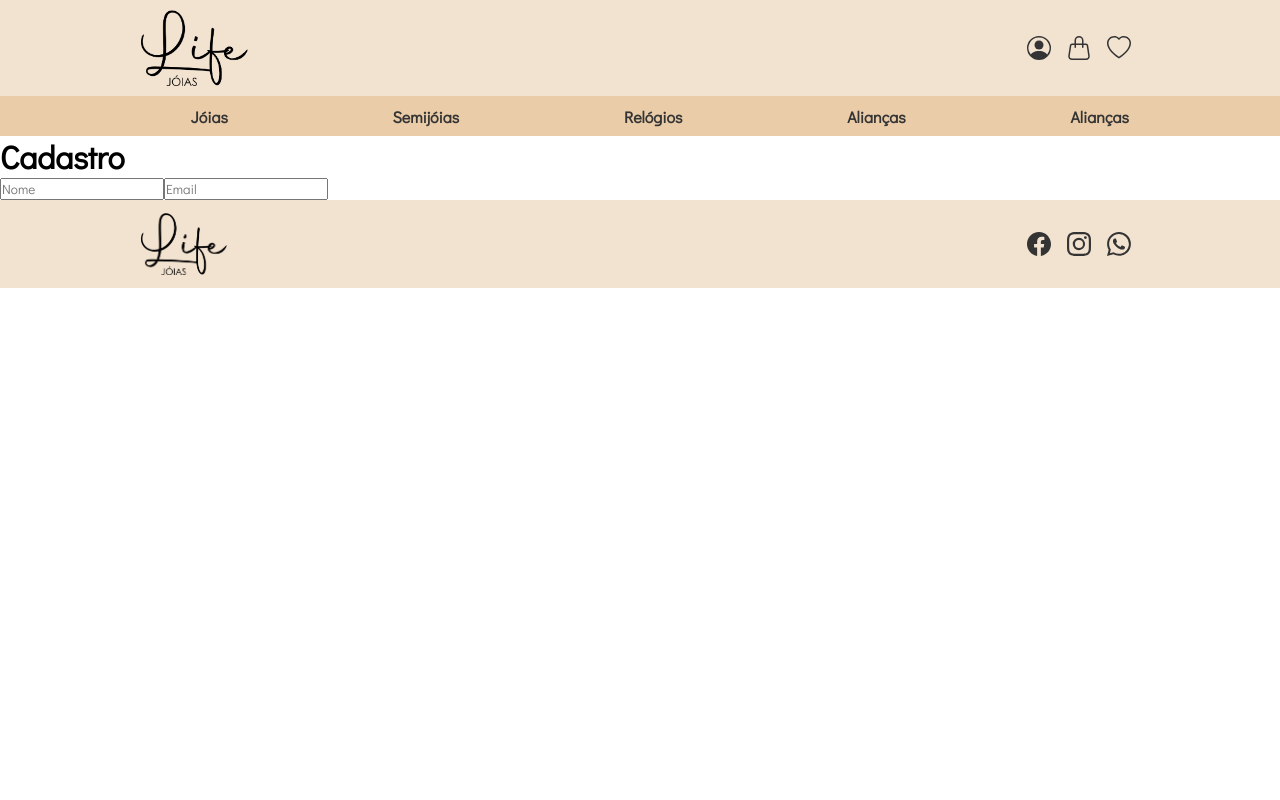
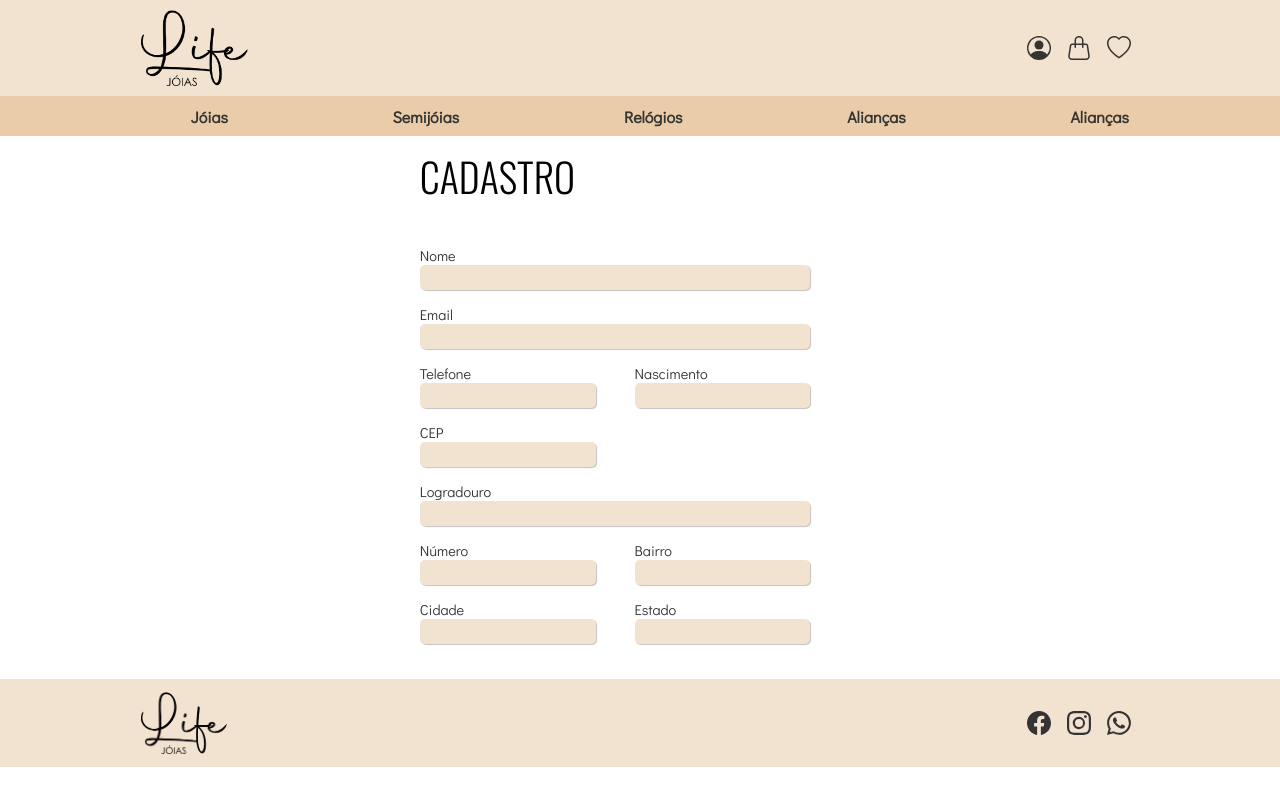
Before and after one commit to PedroGiacomin/life-joias, a React (Create React App) app: page /cadastro in a window 1280 px wide. Built offline with nearby package versions, Linux system fonts and the light colour scheme.

Commit message:
Form com useState salvando no objeto Pessoa

```diff
--- a/src/pages/Cadastro/Cadastro.css
+++ b/src/pages/Cadastro/Cadastro.css
@@ -0,0 +1,77 @@
+@import url('https://fonts.googleapis.com/css2?family=EB+Garamond:wght@400;500&display=swap');
+@import url('https://fonts.googleapis.com/css2?family=Oswald:wght@300;400&display=swap');
+
+.baseCad{
+  height: 100%;
+  display: flex;
+  align-items: center;
+  justify-content: center;
+  margin-left: 11%;
+  margin-right: 11%;
+}
+
+.formCad{
+  display: flex;
+  flex-direction: column;
+  width: 100%;
+  padding-top: 10px;
+  padding-bottom: 20px;
+}
+
+.caixaCad{
+  display: flex;
+  flex-direction: column;
+  align-items: flex-start;
+  padding-left: 10%;
+  padding-right: 15%;
+  width: 50vw;
+}
+
+.titleCad{
+  font-size: 5vh;
+  padding-top: 10px;
+  padding-bottom: 30px;
+  font-family: 'Oswald', sans-serif;
+  font-weight: lighter;
+  text-transform: uppercase;
+}
+
+.inputBoxCad{
+  display: flex;
+  justify-content: flex-start;
+  flex-wrap: wrap;
+  padding-bottom: 15px;
+}
+
+.inputBoxShortCad{
+  display: flex;
+  justify-content: flex-start;
+  flex-wrap: wrap;
+  padding-bottom: 15px;
+  width: 45%;
+  min-width: 100px;
+}
+
+.doisInputsCad{
+  display: flex;
+  flex-wrap: wrap;
+  justify-content: space-between;
+}
+
+/* Nome do dado */
+.nomeInputCad{
+  margin-right: 20px;
+  font-size: 0.9em;
+  color: #343434;
+}
+
+/* A caixinha de input ocupa o espaço que resta da flex box*/
+.dadoInputCad{
+  height: 25px;
+  width: 100%;
+  background-color: #F2E2D0;
+  border-style: inherit;
+  border-radius: 5px;
+  box-shadow:  1px 1px 1px #C4C4C4;
+  font-size: 1em;
+}
--- a/src/pages/Cadastro/Cadastro.js
+++ b/src/pages/Cadastro/Cadastro.js
@@ -1,18 +1,90 @@
-import React from "react";
-
+import React, {useState} from "react";
+import Form from "react-bootstrap/Form";
+import Button from "react-bootstrap/Button";
 
 import "./Cadastro.css"
 
 function Cadastro(){
 
+  //Vai salvar os dados inseridos
+  const [pessoa, setPessoa] = useState({});
+
+  function handleInputChange(e){
+    const key = e.target.name;
+
+    const newPessoa = {...pessoa};
+    newPessoa[key] = e.target.value;
+
+    setPessoa(newPessoa);
+  }
+
+  //Input basico: nome do dado + dado
+  function inputBox(nomeShow, nome){
+    return(
+    <>
+      <Form.Group className="mb-3" className="inputBoxCad">
+        <Form.Label className="nomeInputCad">{nomeShow}</Form.Label>
+        <Form.Control
+          className="dadoInputCad"
+          type="input"
+          name={nome}
+          onChange={handleInputChange}
+        />
+        {/**Inserir aqui uma logica para liberar a escrita somente quando
+        o usuario clicar no botao de atualizar dados*/}
+      </Form.Group>
+    </>
+    )
+  }
+
+  /* O que muda eh so o dadoInput */
+  function inputBoxShort(nomeShow, nome){
+    return(
+    <>
+      <Form.Group className="mb-3" className="inputBoxShortCad">
+        <Form.Label className="nomeInputCad">{nomeShow}</Form.Label>
+        <Form.Control
+          className="dadoInputCad"
+          type="input"
+          name={nome}
+          onChange={handleInputChange}
+        />
+      </Form.Group>
+    </>
+    )
+  }
+
   return(
-  <>
-    <h1>Cadastro</h1>
-  <input type="text" placeholder="Nome"/>
-  <input type="text" placeholder="Email"/>
-  </>
+    <>
+      <div className="baseCad">
+        <div className="caixaCad">
+          <h2 className="titleCad">Cadastro</h2>
 
-    );
+          <Form className="formCad">
+
+            {inputBox("Nome", "nome")}
+            {inputBox("Email", "email")}
+            <div className="doisInputsCad">
+              {inputBoxShort("Telefone", "telefone")}
+              {inputBoxShort("Nascimento", "nascimento")}
+            </div>
+            {inputBoxShort("CEP", "cep")}
+            {inputBox("Logradouro", "logradouro")}
+            <div className="doisInputsCad">
+              {inputBoxShort("Número", "numero")}
+              {inputBoxShort("Bairro", "bairro")}
+            </div>
+            <div className="doisInputsCad">
+              {inputBoxShort("Cidade", "cidade")}
+              {inputBoxShort("Estado", "estado")}
+            </div>
+
+          </Form>
+
+       </div>
+      </div>
+    </>
+  );
 }
 
 export default Cadastro;
--- a/src/pages/Perfil/Perfil.css
+++ b/src/pages/Perfil/Perfil.css
@@ -87,7 +87,7 @@
 }
 
 .titlePerfil{
-  font-size: 2.5em;
+  font-size: 5vh;
   padding-top: 10px;
   padding-bottom: 30px;
   font-family: 'Oswald', sans-serif;
```
